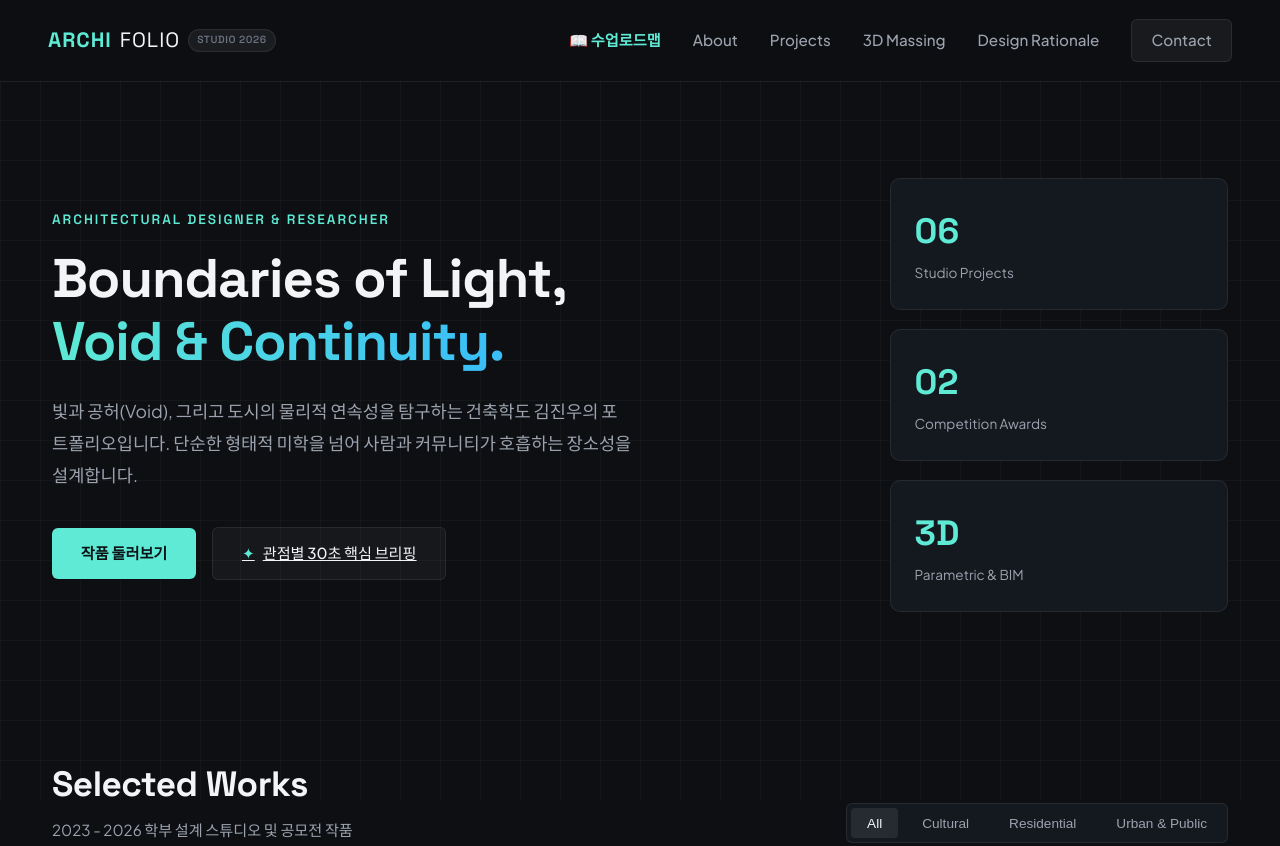
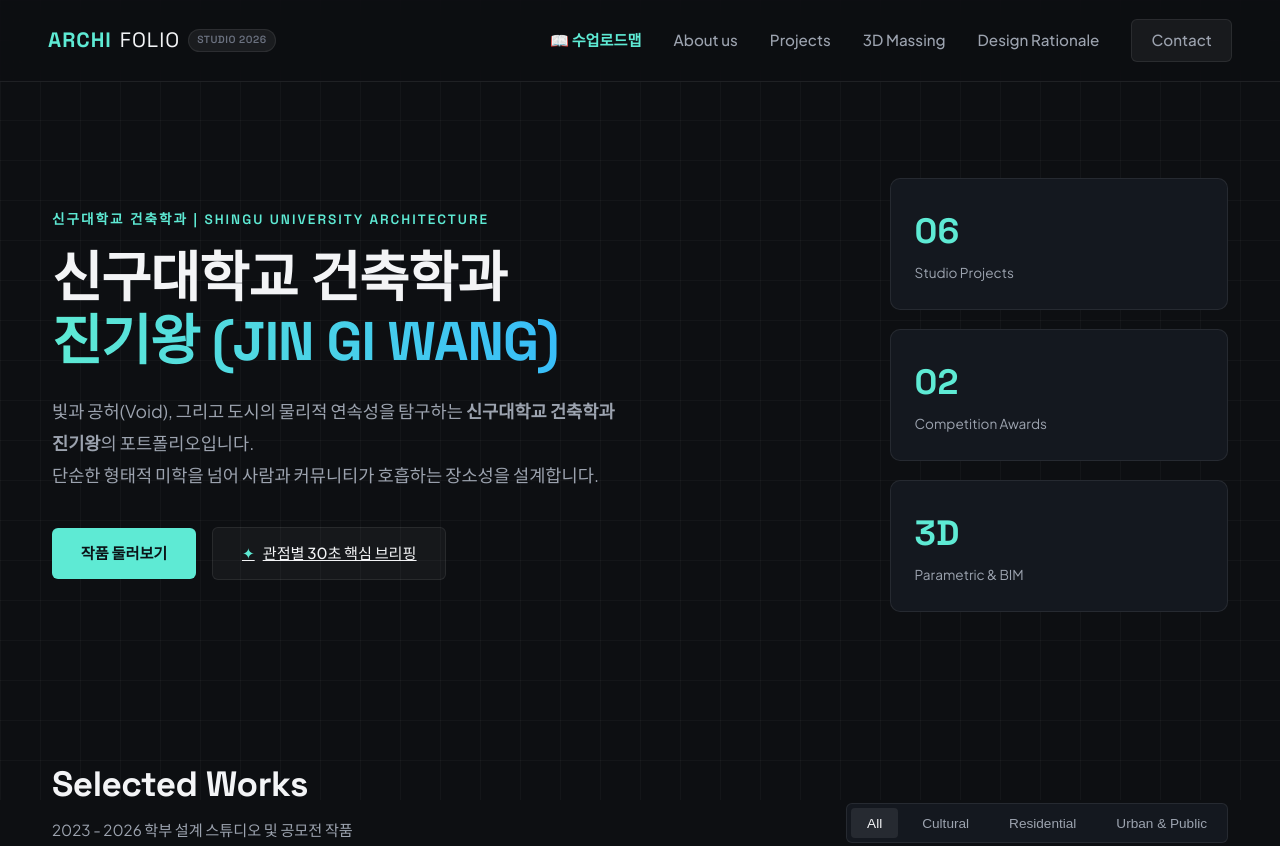
Before and after one commit to 2025135002-ship-it/arch_portfolio, a plain HTML site: page index.html in a window 1280 px wide. Shown: the top 846 px of the page. Drawn offline with nearby package versions, Linux system fonts and the light colour scheme; no server answers; animation ran at ten frames a second.

Commit message:
Update profile to Shingu Univ Architecture Jin Gi Wang

```diff
--- a/index.html
+++ b/index.html
@@ -3,7 +3,7 @@
 <head>
     <meta charset="UTF-8">
     <meta name="viewport" content="width=device-width, initial-scale=1.0">
-    <title>JINWOO KIM | Architectural Portfolio</title>
+    <title>신구대학교 건축학과 진기왕 | Architectural Portfolio</title>
     <!-- Google Fonts: Space Grotesk & Pretendard fallback -->
     <link rel="preconnect" href="https://fonts.googleapis.com">
     <link rel="preconnect" href="https://fonts.gstatic.com" crossorigin>
@@ -26,7 +26,7 @@
         </div>
         <nav class="nav">
             <a href="curriculum.html" style="color: var(--accent); font-weight: 700;">📖 수업로드맵</a>
-            <a href="#about">About</a>
+            <a href="#about">About us</a>
             <a href="#projects">Projects</a>
             <a href="#viewer-section">3D Massing</a>
             <a href="#design-rationale">Design Rationale</a>
@@ -35,16 +35,16 @@
     </header>
 
     <main>
-        <!-- Hero Section -->
+        <!-- Hero / About us Section -->
         <section class="hero" id="about">
             <div class="hero-content">
-                <p class="hero-tag">ARCHITECTURAL DESIGNER & RESEARCHER</p>
+                <p class="hero-tag">신구대학교 건축학과 | SHINGU UNIVERSITY ARCHITECTURE</p>
                 <h1 class="hero-title">
-                    Boundaries of Light,<br>
-                    <span>Void & Continuity.</span>
+                    신구대학교 건축학과<br>
+                    <span>진기왕 (JIN GI WANG)</span>
                 </h1>
                 <p class="hero-desc">
-                    빛과 공허(Void), 그리고 도시의 물리적 연속성을 탐구하는 건축학도 김진우의 포트폴리오입니다.
+                    빛과 공허(Void), 그리고 도시의 물리적 연속성을 탐구하는 <strong>신구대학교 건축학과 진기왕</strong>의 포트폴리오입니다.<br>
                     단순한 형태적 미학을 넘어 사람과 커뮤니티가 호흡하는 장소성을 설계합니다.
                 </p>
                 <div class="hero-actions">
@@ -266,9 +266,9 @@
     <footer class="footer" id="contact">
         <div class="footer-inner">
             <div>
-                <p class="f-name">KIM JINWOO</p>
-                <p class="f-sub">B.Arch Candidate, Dept of Architecture</p>
-                <p class="f-mail">Email: arch.jinwoo@example.ac.kr</p>
+                <p class="f-name">진기왕 (JIN GI WANG)</p>
+                <p class="f-sub">신구대학교 건축학과 (Dept. of Architecture, Shingu University)</p>
+                <p class="f-mail">Email: 2025135002-ship-it@users.noreply.github.com</p>
             </div>
             <div class="f-links">
                 <a href="#">Instagram @arch_jinwoo</a>
```
